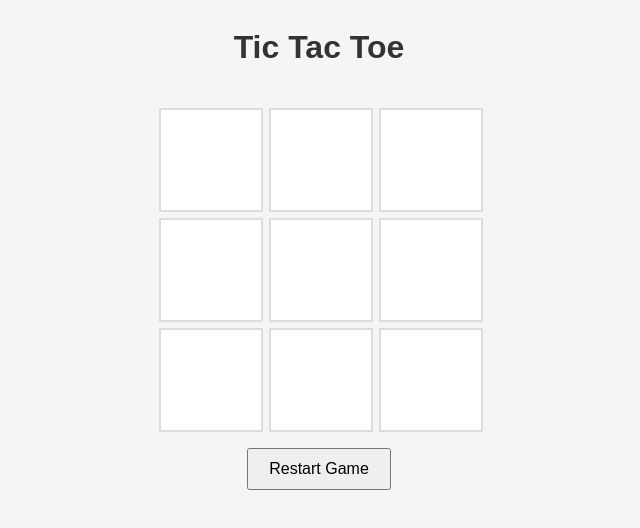
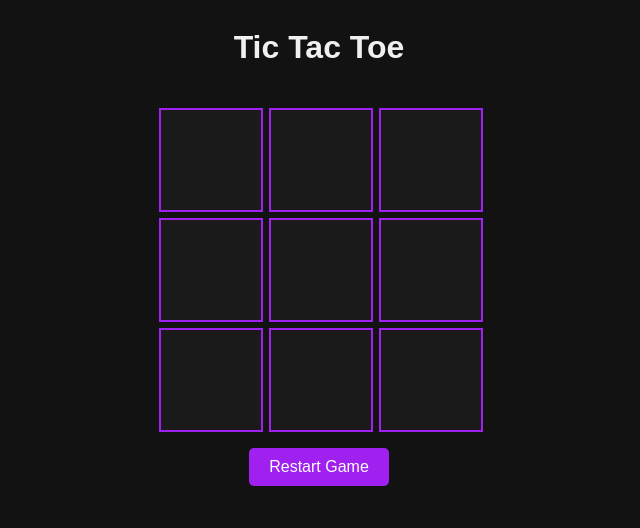
Before and after one commit to VINOEXX/Html-me-chorme, a plain HTML site: page index.html in a window 1280 px wide. Shown: the whole page, without its empty margins (321-961 px from the left). Drawn offline with Linux system fonts and the light colour scheme.

Commit message:
Update style.css

```diff
--- a/style.css
+++ b/style.css
@@ -3,11 +3,12 @@ body {
   flex-direction: column;
   align-items: center;
   font-family: Arial, sans-serif;
-  background-color: #f5f5f5;
+  background-color: #121212; /* خلفية زرقاء غامقة مائلة للسواد */
+  color: #f0f0f0;
 }
 
 h1 {
-  color: #333;
+  color: #f0f0f0;
 }
 
 .game-board {
@@ -25,13 +26,24 @@ h1 {
   align-items: center;
   justify-content: center;
   font-size: 2rem;
-  background-color: #fff;
-  border: 2px solid #ddd;
+  background-color: #1a1a1a; /* خلفية الخلية */
+  border: 2px solid #a020f0; /* خطوط بنفسجية فاتحة */
   cursor: pointer;
+  transition: color 0.2s ease, background-color 0.2s ease;
 }
 
 .cell:hover {
-  background-color: #f0f0f0;
+  background-color: #282828;
+}
+
+.cell.X {
+  color: #ff0000; /* لون X أحمر نيون */
+  text-shadow: 0 0 10px #ff0000, 0 0 20px #ff0000, 0 0 30px #ff0000;
+}
+
+.cell.O {
+  color: #0077ff; /* لون O أزرق نيون */
+  text-shadow: 0 0 10px #0077ff, 0 0 20px #0077ff, 0 0 30px #0077ff;
 }
 
 #restartButton {
@@ -39,4 +51,13 @@ h1 {
   padding: 10px 20px;
   font-size: 1rem;
   cursor: pointer;
+  background-color: #a020f0;
+  color: #fff;
+  border: none;
+  border-radius: 5px;
+  transition: background-color 0.3s ease;
 }
+
+#restartButton:hover {
+  background-color: #b63df7;
+}
```
